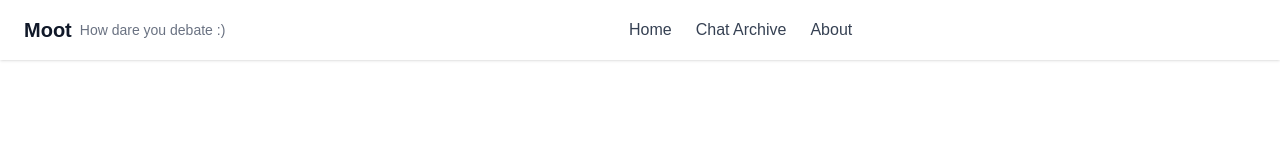
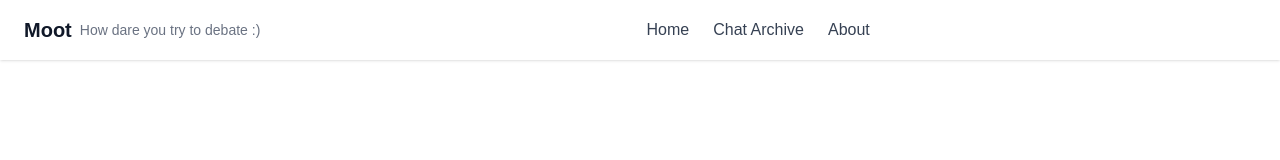
Before and after one commit to sonalan/moot, a Next.js app: page / in a window 1280 px wide. Shown: the top 160 px of the page. Built offline with nearby package versions, Linux system fonts and the light colour scheme.

Commit message:
fix: update chat title

```diff
--- a/app/layout.tsx
+++ b/app/layout.tsx
@@ -13,7 +13,7 @@ const geistMono = Geist_Mono({
 });
 
 export const metadata: Metadata = {
-  title: "Moot | How dare you debate :)",
+  title: "Moot | How dare you try to debate  :)",
   description: "A fun AI chat for debaters",
 };
 
@@ -31,7 +31,7 @@ export default function RootLayout({
           <nav className="flex items-center justify-between px-6 py-4 bg-white shadow">
             <div className="flex items-center gap-2">
               <span className="text-xl font-bold text-gray-900">Moot</span>
-              <span className="text-sm text-gray-500">How dare you debate :)</span>
+              <span className="text-sm text-gray-500">How dare you try to debate :)</span>
             </div>
             <ul className="flex items-center gap-6">
               <li>
```
